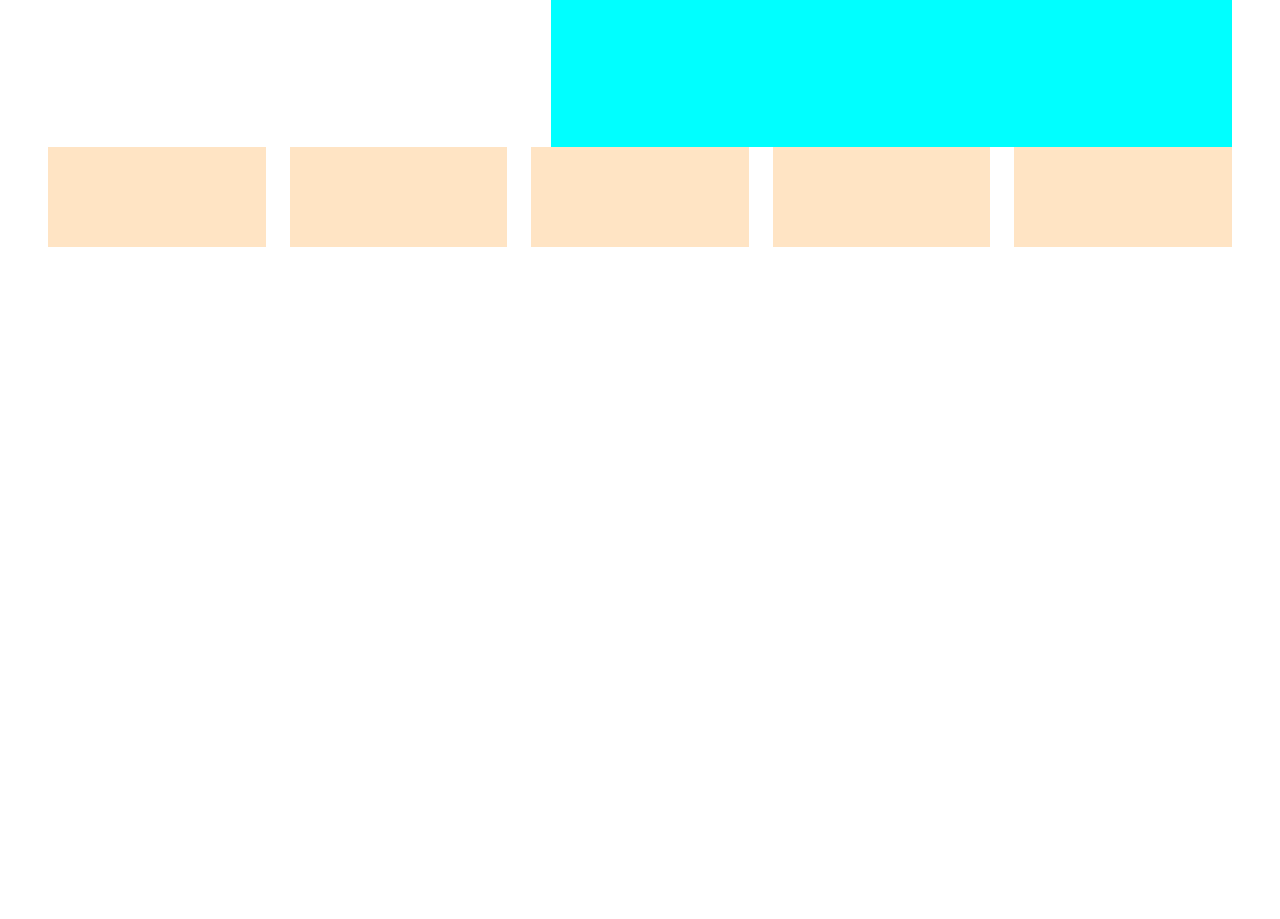
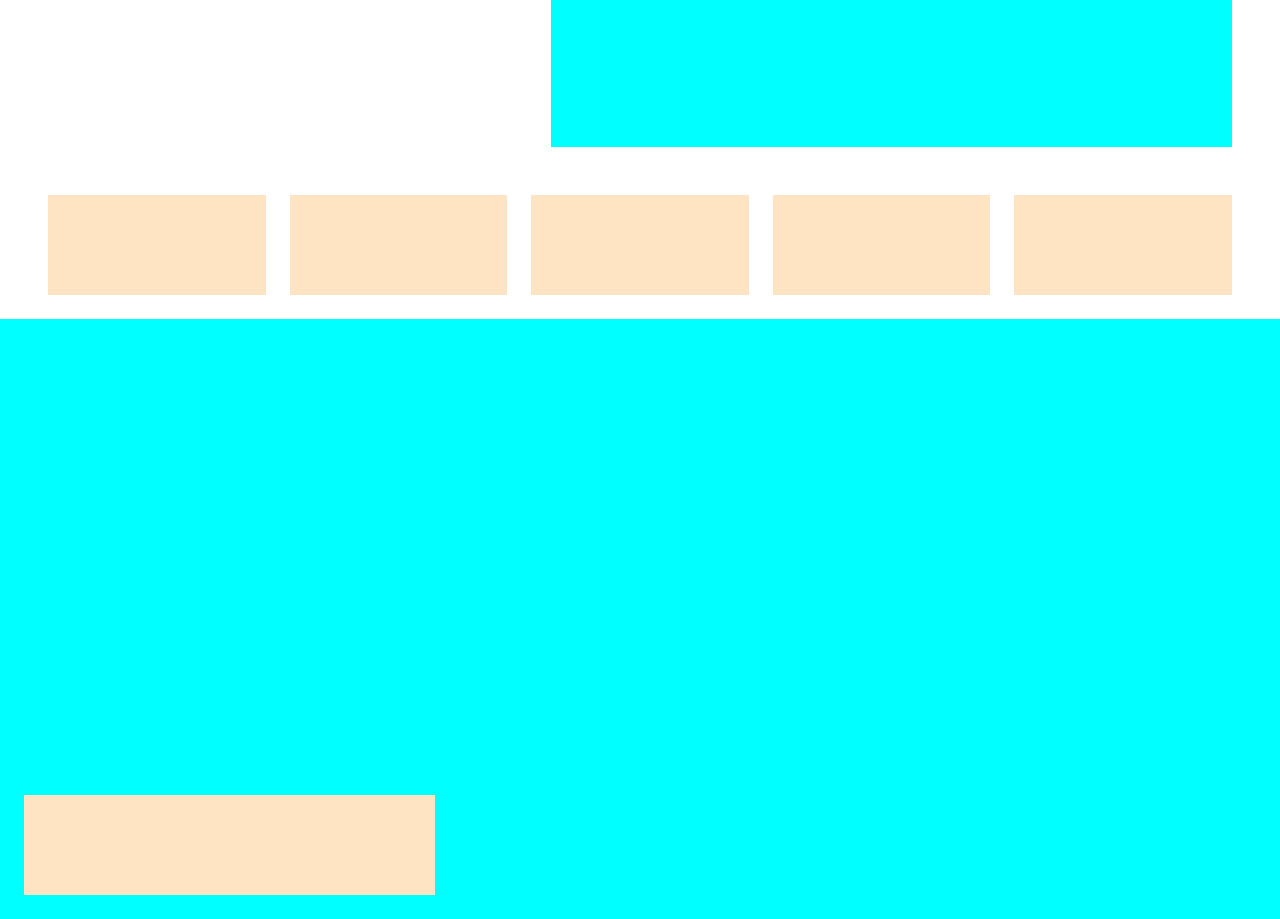
Before and after one commit to parisking93/htmlcss-playstation, a plain HTML site: page index.html in a window 1280 px wide. Shown: the part 1600-2519 px from the top of the page. Before the commit the page ends 1871 px from the top, so only its background shows below. Drawn offline with nearby package versions, Linux system fonts and the light colour scheme.

Commit message:
add section it_take_two

```diff
--- a/index.html
+++ b/index.html
@@ -198,7 +198,7 @@
                 </div>
                 <!-- fine console row  -->
                 <!-- inizio row foto play  -->
-                <div class="row fila g-4">
+                <div class="row fila g-4 mt-4">
                     <div class="col-4 photo_ps">
                         <div class="box_col photo"></div>
                     </div>
@@ -220,7 +220,13 @@
         </section>
         <!-- fine sezione ecco la playstation  -->
         <!-- inizio sezione it takes two  -->
-        <section class="it_takes_two"></section>
+        <section class="it_takes_two">
+            <div class="container-xxl">
+                <div class="row box_ret align-items-end p-4">
+                    <div class="col-12 col-lg-4 box_col"></div>
+                </div>
+            </div>
+        </section>
         <!-- fine sezione it takes two  -->
         <!-- inizio sezione nuove uscite  -->
         <section class="nuove_uscite"></section>
```
